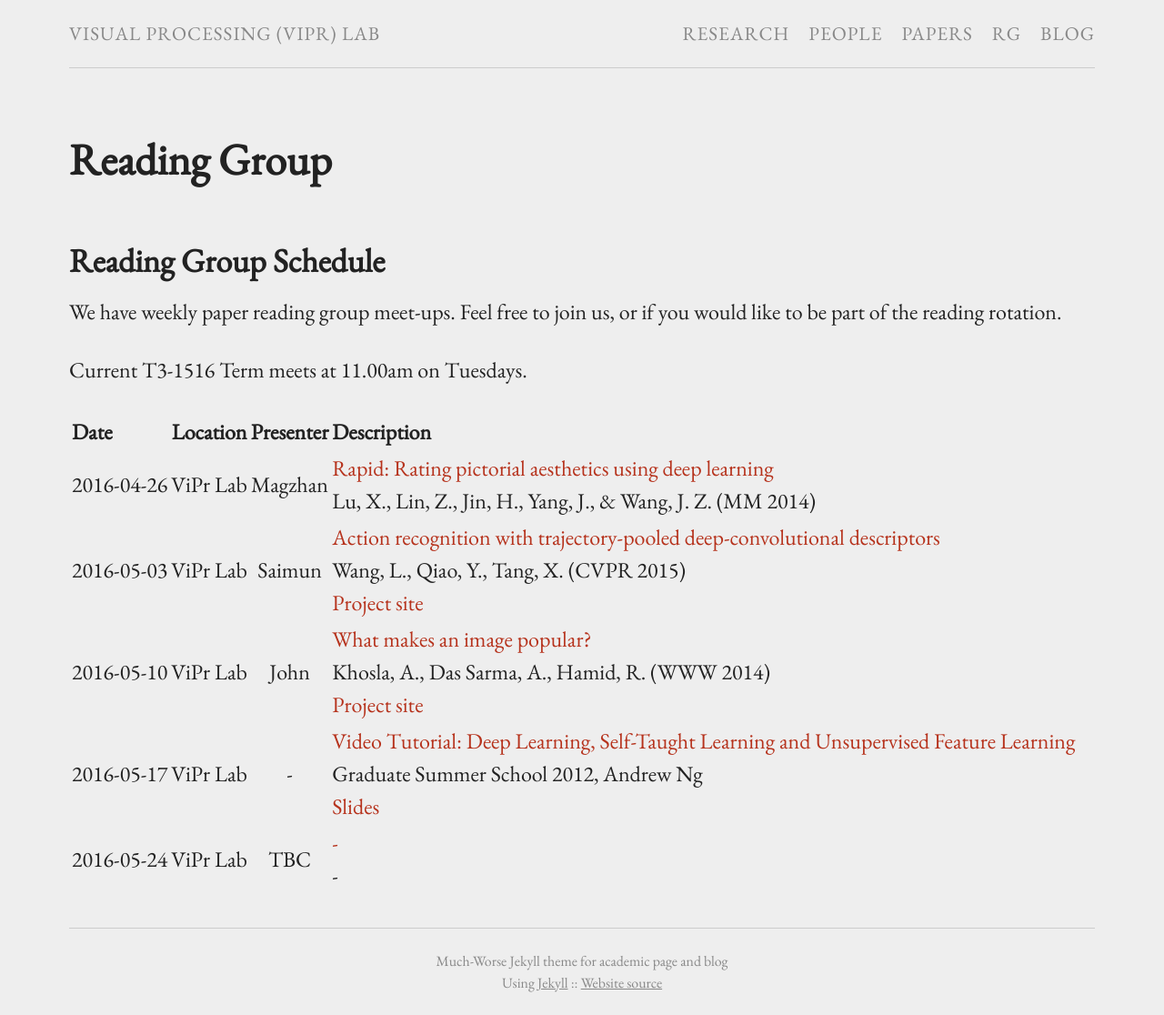
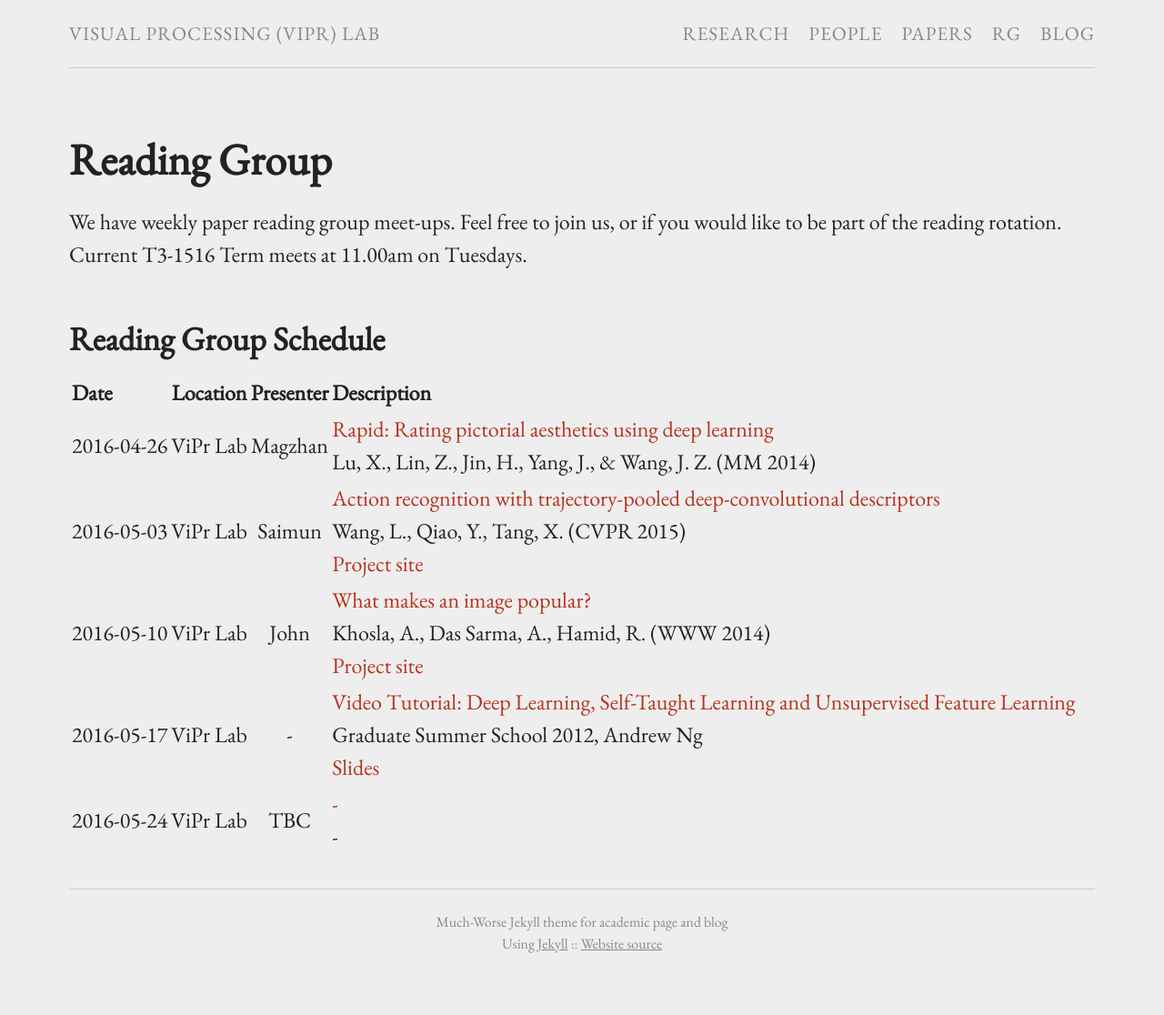
Before and after one commit to viprlab/viprlab.github.io, a Jekyll site: the page built from readinggroup.md, in a window 1280 px wide. Shown: the whole page at 91% size. Built offline with Jekyll 4.4.1, drawn with Linux system fonts in a browser that asks for light colours; after the commit the page ends 1073 px from its top, so only the background shows below that.

Commit message:
content updates

```diff
--- a/readinggroup.md
+++ b/readinggroup.md
@@ -44,11 +44,10 @@ reads:
 
 ---
 
+We have weekly paper reading group meet-ups. Feel free to join us, or if you would like to be part of the reading rotation.
+Current T3-1516 Term meets at 11.00am on Tuesdays.
+
 ## Reading Group Schedule
-
-We have weekly paper reading group meet-ups. Feel free to join us, or if you would like to be part of the reading rotation.
-
-Current T3-1516 Term meets at 11.00am on Tuesdays.
 
 | Date | Location | Presenter | Description |
 |:-|:-:|:-:|:-
```
